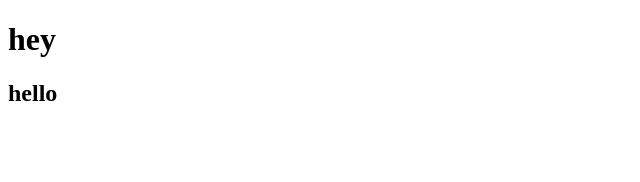
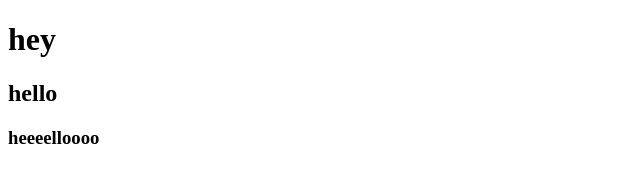
Before and after one commit to Amitnema11/code1, a plain HTML site: page index.html in a window 1280 px wide. Shown: the whole page, without its empty margins (0-640 px from the left). Drawn offline with Linux system fonts and the light colour scheme.

Commit message:
commit change

```diff
--- a/index.html
+++ b/index.html
@@ -10,5 +10,6 @@
   <h1>hey</h1>
   <h2>hello
   </h2>
+  <h3>heeeelloooo</h3>
 </body>
 </html>
```
